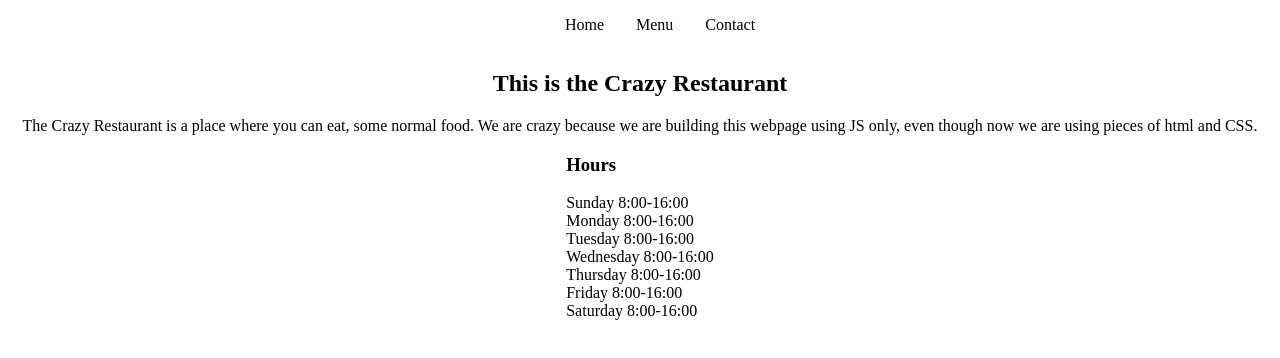
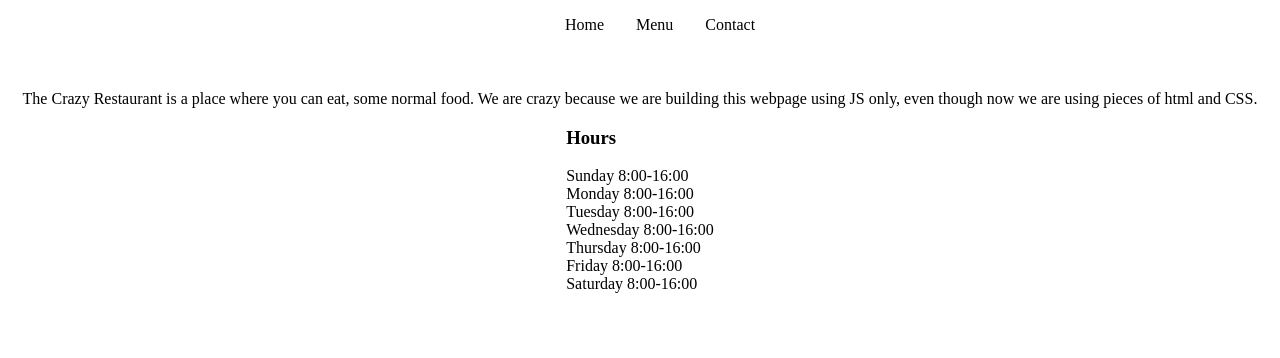
Before and after one commit to Eroth97/Restaurant-Page, a website built with webpack: page dist/index.html in a window 1280 px wide. Built offline with nearby package versions, Linux system fonts and the light colour scheme.

Commit message:
Make brutalist homepage using Js only

```diff
--- /dev/null
+++ b/src/homepage.js
@@ -0,0 +1,45 @@
+function createLi(name){
+  const li = document.createElement('li');
+  li.textContent = name;
+  return li
+}
+
+function createHeader(){
+  const header = document.createElement('header');
+  const ul = document.createElement('ul');
+
+  const links = [createLi('Home'), createLi('Menu'), createLi('Contact')];
+
+  links.forEach(element => ul.appendChild(element));
+
+  header.appendChild(ul);
+
+  return header;
+}
+
+function createContent(content){
+  const firstTitle = document.createElement('h2');
+  content.appendChild(firstTitle);
+
+
+  const presentation = document.createElement('div');
+  presentation.classList.add('presentation');
+  presentation.innerText = 'The Crazy Restaurant is a place where you can eat, some normal food. We are crazy because we are building this webpage using JS only, even though now we are using pieces of html and CSS.'
+  content.appendChild(presentation);
+
+
+  const hours = document.createElement('div');
+  hours.classList.add('hours');
+
+  const secondTitle = document.createElement('h3');
+  secondTitle.innerText = 'Hours';
+  hours.appendChild(secondTitle);
+
+  const ul = document.createElement('ul');
+  const lis = [createLi('Sunday 8:00-16:00'), createLi('Monday 8:00-16:00'), createLi('Tuesday 8:00-16:00'), createLi('Wednesday 8:00-16:00'), createLi('Thursday 8:00-16:00'), createLi('Friday 8:00-16:00'), createLi('Saturday 8:00-16:00')];
+  lis.forEach(element => ul.appendChild(element));
+  hours.appendChild(ul);
+  content.appendChild(hours);
+}
+
+export {createLi, createHeader, createContent};
--- a/src/index.js
+++ b/src/index.js
@@ -0,0 +1,6 @@
+import { createHeader, createContent } from "./homepage";
+
+let content = document.getElementById('content');
+
+createContent(content);
+document.body.insertBefore(createHeader(), content);
--- a/webpack.config.js
+++ b/webpack.config.js
@@ -3,8 +3,9 @@ const path = require('path');
 module.exports = {
   mode: 'development',
   entry: './src/index.js',
+  devtool: 'inline-source-map',
   output: {
     filename: 'main.js',
     path: path.resolve(__dirname, 'dist'),
-  },
+  }
 };
```
Also changed, not shown: package.json (+6 -2 lines), dist/index.html, dist/main.js (added), 1 other file.
